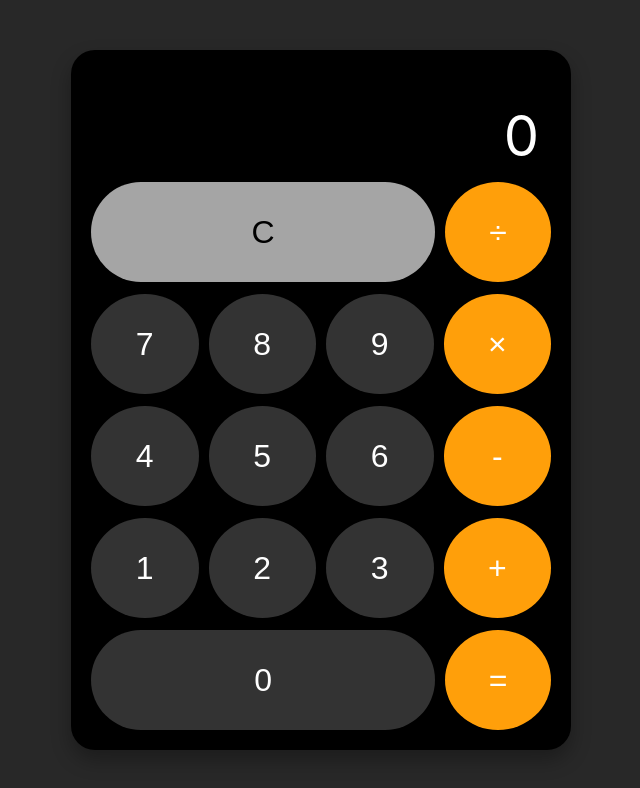
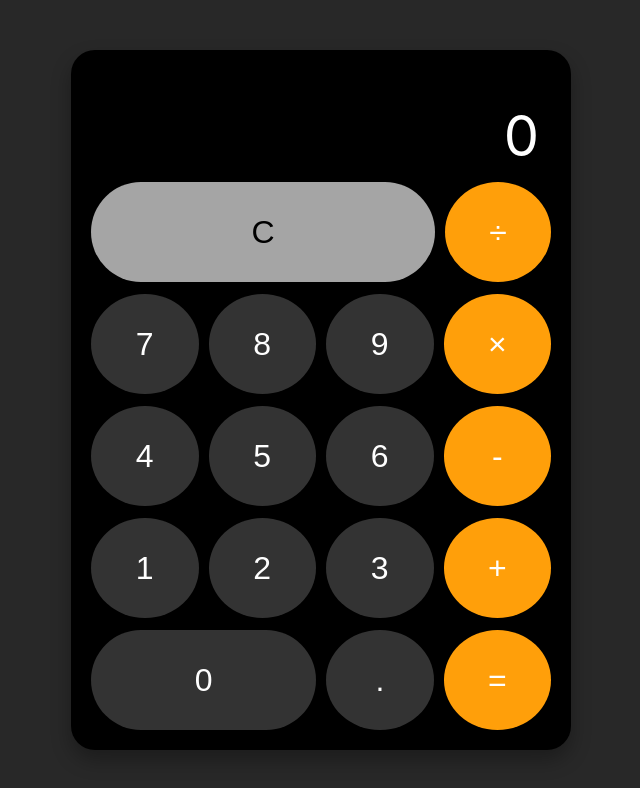
Before and after one commit to e-lemma/calculator, a plain HTML site: page index.html in a window 1280 px wide. Shown: the whole page, without its empty margins (319-959 px from the left). Drawn offline with Linux system fonts and the light colour scheme.

Commit message:
Add HTML and CSS for a decimal button

```diff
--- a/index.html
+++ b/index.html
@@ -36,6 +36,7 @@
         </div>
         <div class="row">
           <button class="zero button">0</button>
+          <button class="decimal button">.</button>
           <button class="equals button">=</button>
         </div>
       </div>
--- a/main.css
+++ b/main.css
@@ -61,24 +61,31 @@ body {
 
 .digit,
 .operator,
-.equals {
+.equals,
+.decimal {
   border-radius: 50%;
 }
 
-.clear,
 .zero {
+  border-radius: 100px;
+  flex: 2.1 1 0;
+}
+
+.clear {
   border-radius: 100px;
   flex: 3.25 1 0;
 }
 
 .digit,
-.zero {
+.zero,
+.decimal {
   background: #333333;
   color: white;
 }
 
 .digit:hover,
-.zero:hover {
+.zero:hover,
+.decimal:hover {
   background: #555555;
 }
 
```
